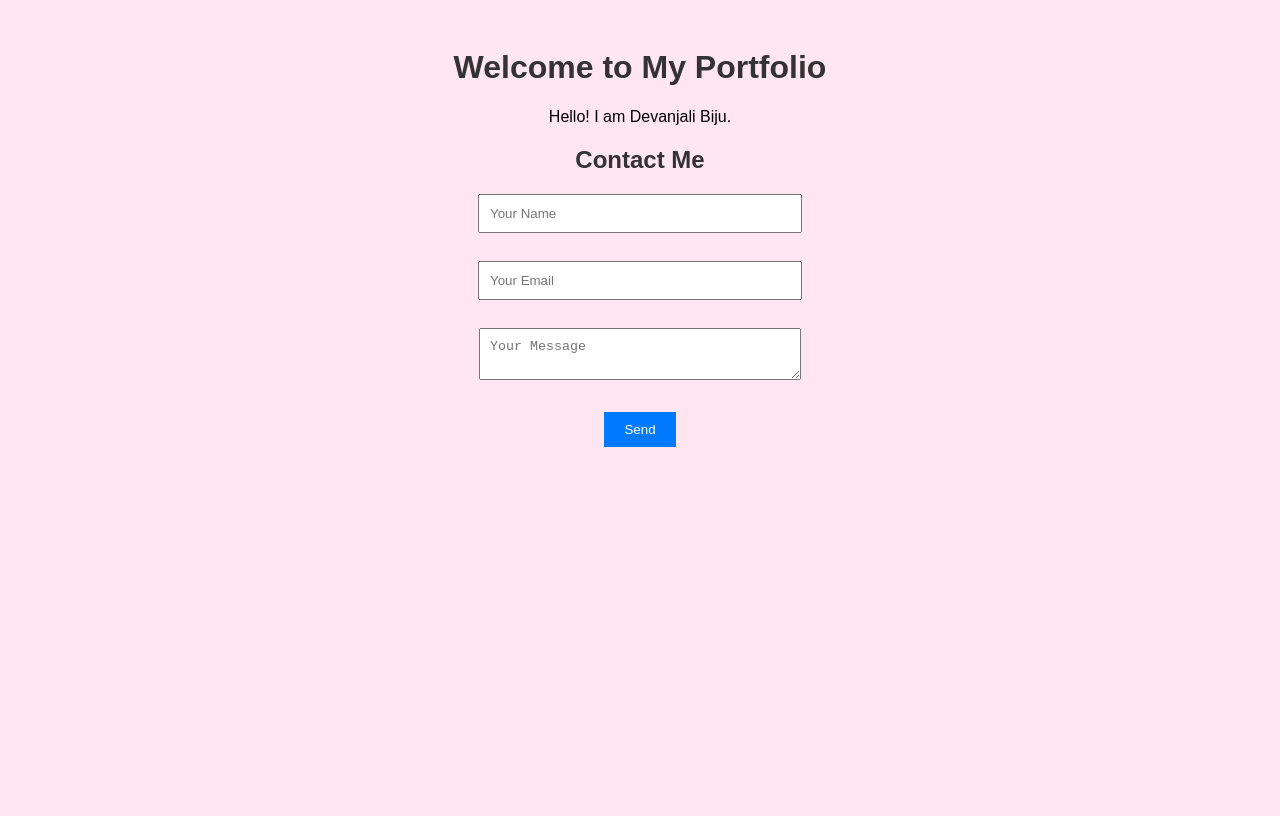
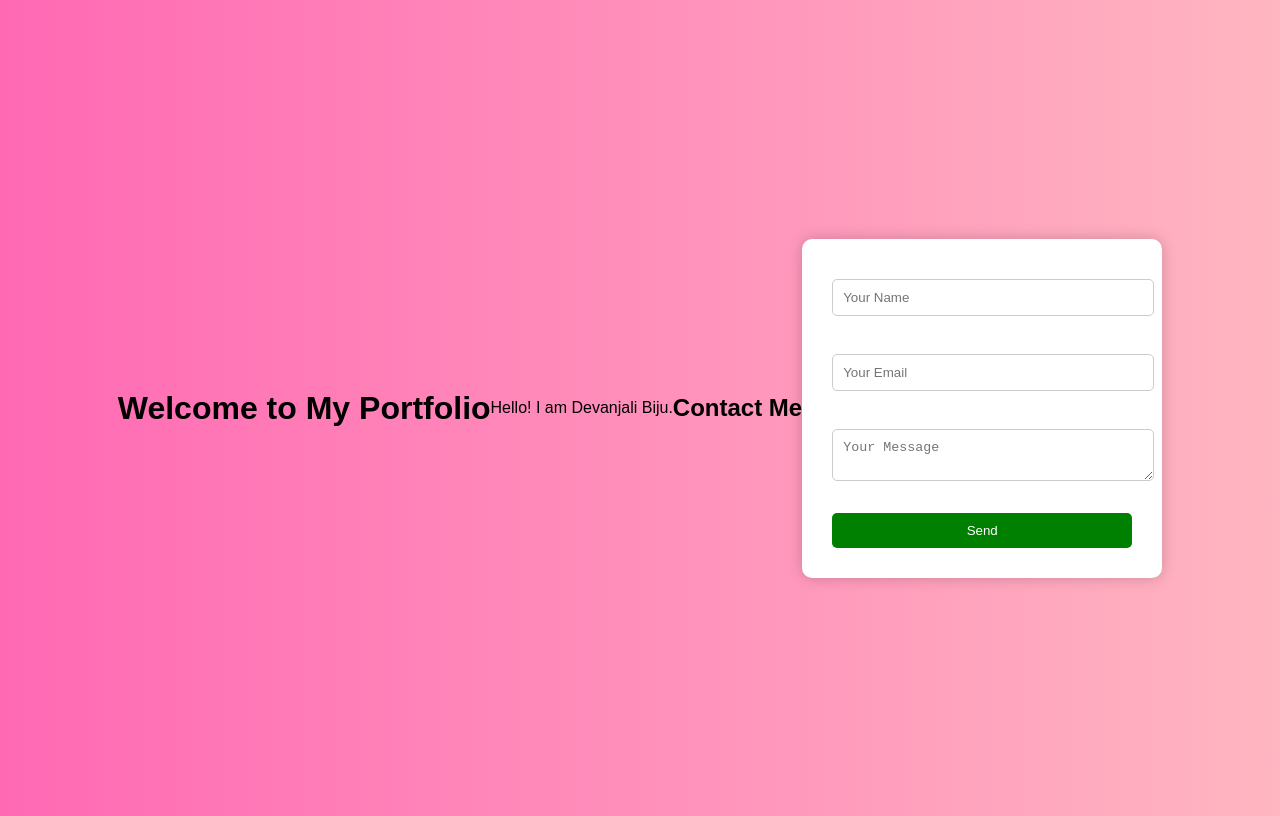
Before and after one commit to devanjalibiju/portfolio-site, a website: page index.html in a window 1280 px wide. Drawn offline with Linux system fonts and the light colour scheme.

Commit message:
Add files via upload

```diff
--- a/index.html
+++ b/index.html
@@ -1,13 +1,14 @@
 <!DOCTYPE html>
 <html>
 <head>
+
     <title>My Portfolio</title>
-    <link rel="stylesheet" href="style.css">
+    <link rel="stylesheet" href="./style.css">
 </head>
 <body>
 
     <h1>Welcome to My Portfolio</h1>
-    <p>Hello! I am Devanjali Biju.</p>
+    <p class="subtitle" >Hello! I am Devanjali Biju.</p>
 
     <h2>Contact Me</h2>
 
--- a/style.css
+++ b/style.css
@@ -1,28 +1,38 @@
+/* Center everything */
 body {
     font-family: Arial, sans-serif;
-    background-color: #ffe6f0;
-    text-align: center;
-    padding: 20px;
+    background: linear-gradient(to right, #FF69B4, #FFB6C1);
+    display: flex;
+    justify-content: center;
+    align-items: center;
+    height: 100vh;
 }
 
-h1, h2 {
-    color: #333;
+/* Form container */
+form {
+    background: white;
+    padding: 30px;
+    border-radius: 10px;
+    box-shadow: 0 0 15px rgba(0,0,0,0.2);
+    width: 300px;
 }
 
+/* Inputs */
 input, textarea {
-    width: 300px;
+    width: 100%;
     padding: 10px;
-    margin-bottom: 10px;
+    margin: 10px 0;
+    border-radius: 5px;
+    border: 1px solid #ccc;
 }
 
+/* Button */
 button {
-    padding: 10px 20px;
-    background-color: #007bff;
+    width: 100%;
+    padding: 10px;
+    background: #008000;
     color: white;
     border: none;
+    border-radius: 5px;
     cursor: pointer;
 }
-
-button:hover {
-    background-color: #0056b3;
-}
```
